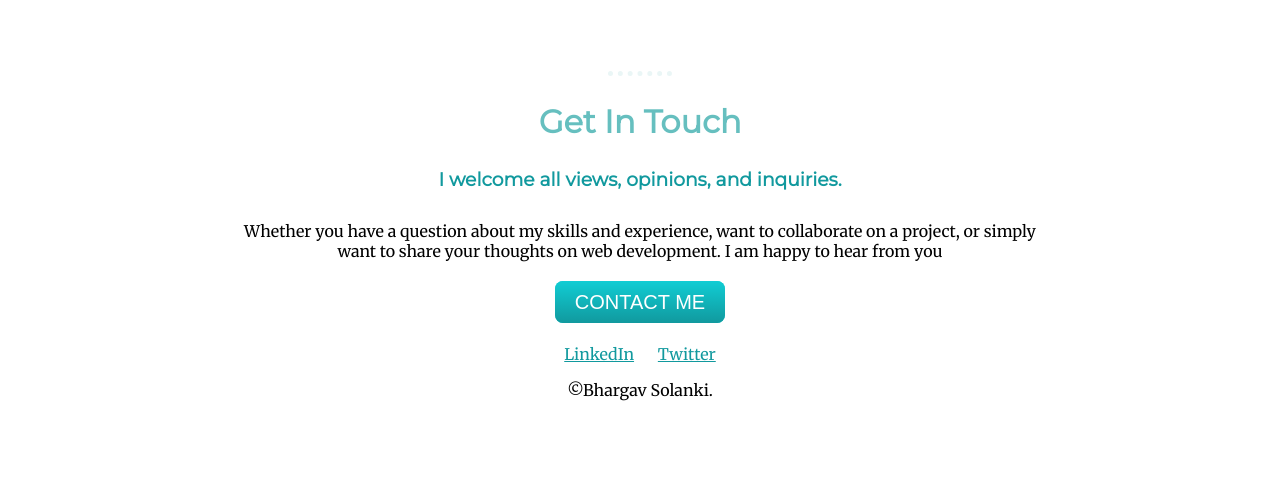
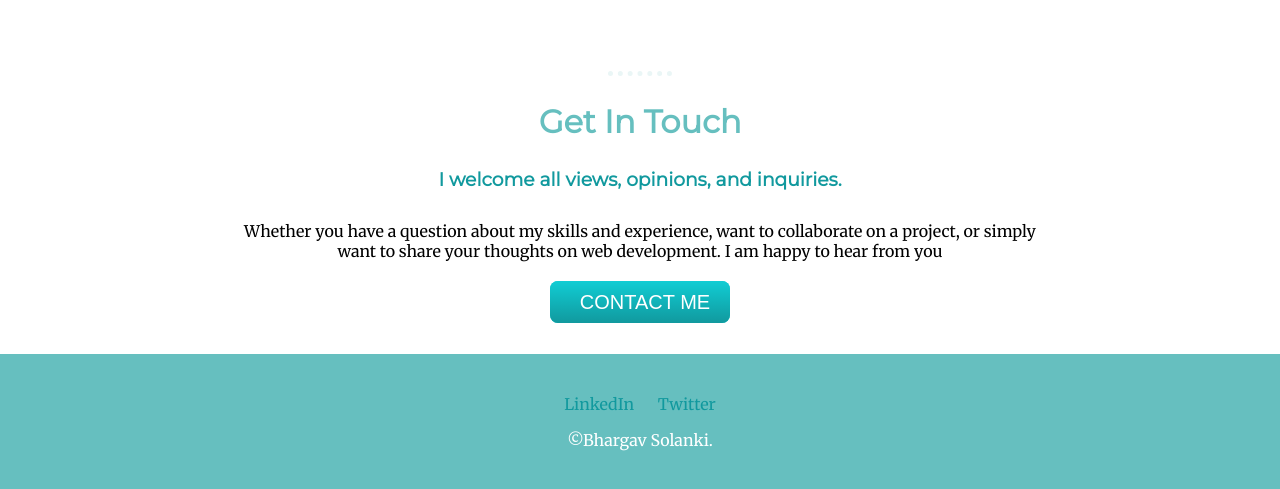
Before and after one commit to Bhargav166/CSS---My-Site, a plain HTML site: page index.html in a window 1280 px wide. Shown: the part 1915-2404 px from the top of the page. Before the commit the page ends 2345 px from the top, so only its background shows below. Drawn offline with Linux system fonts and the light colour scheme.

Commit message:
added footer

```diff
--- a/css/styles.css
+++ b/css/styles.css
@@ -106,7 +106,8 @@ a {
     font-family: Arial;
     color: #ffffff;
     font-size: 20px;
-    padding: 10px 20px 10px 20px;
+    padding: 10px 20px 10px 30px;
+    margin: 10px;
     text-decoration: none;
 }
 
@@ -121,9 +122,20 @@ a {
 }
 
 .bottom-container {
-    margin: 30px;
+    background-color: #66BFBF;
+    margin-top: 40px;
+    padding: 40px 0;
 }
 
 .bottom-container a {
     margin: 0 10px;
+    text-decoration: none;
 }
+
+.bottom-container a:hover {
+    color: #186163;
+}
+
+.bottom-container p{
+    color: #fff;
+}
--- a/index.html
+++ b/index.html
@@ -20,7 +20,7 @@
     <div class="top-container">
         <img class="top_cloud" src="./images/cloud.png" alt="">
         <h1>I'm Bhargav</h1>
-        <h2>A Web Developer Learner</h2>
+        <h2>A Web Development Learner</h2>
         <img class="bottom_cloud" src="./images/cloud.png" alt="">
         <img class="mountain" src="./images/mountain.png" alt="">
     </div>
```
